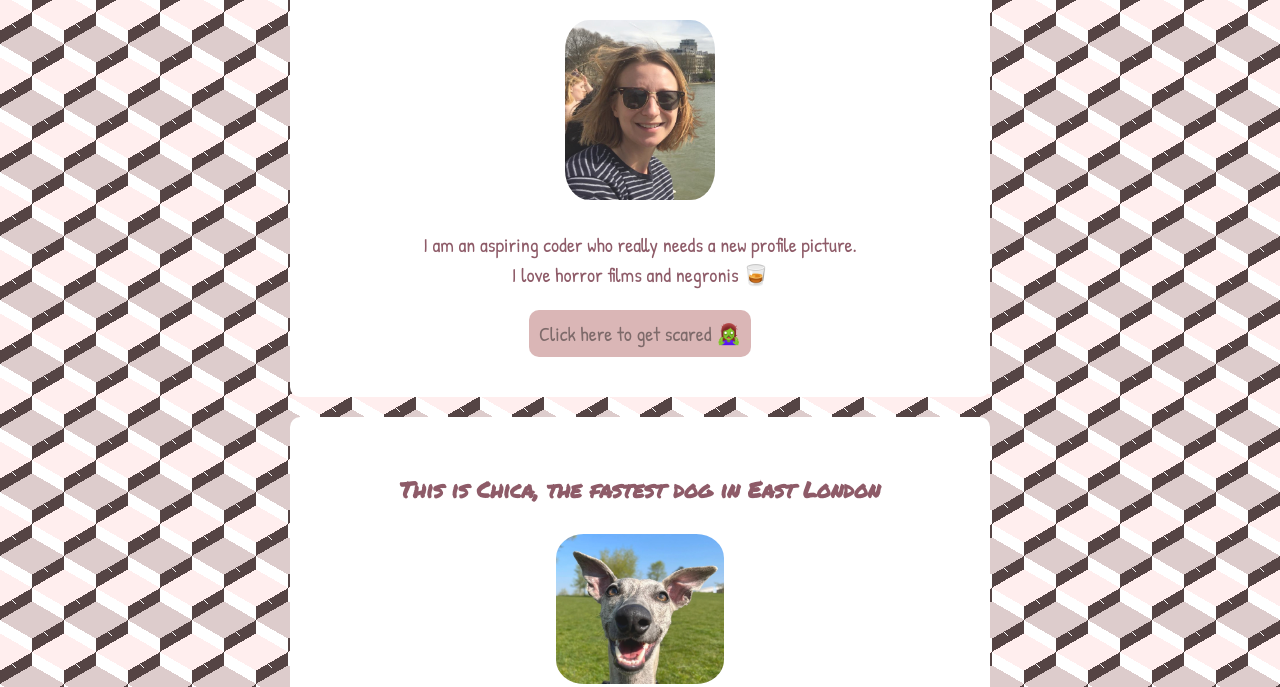
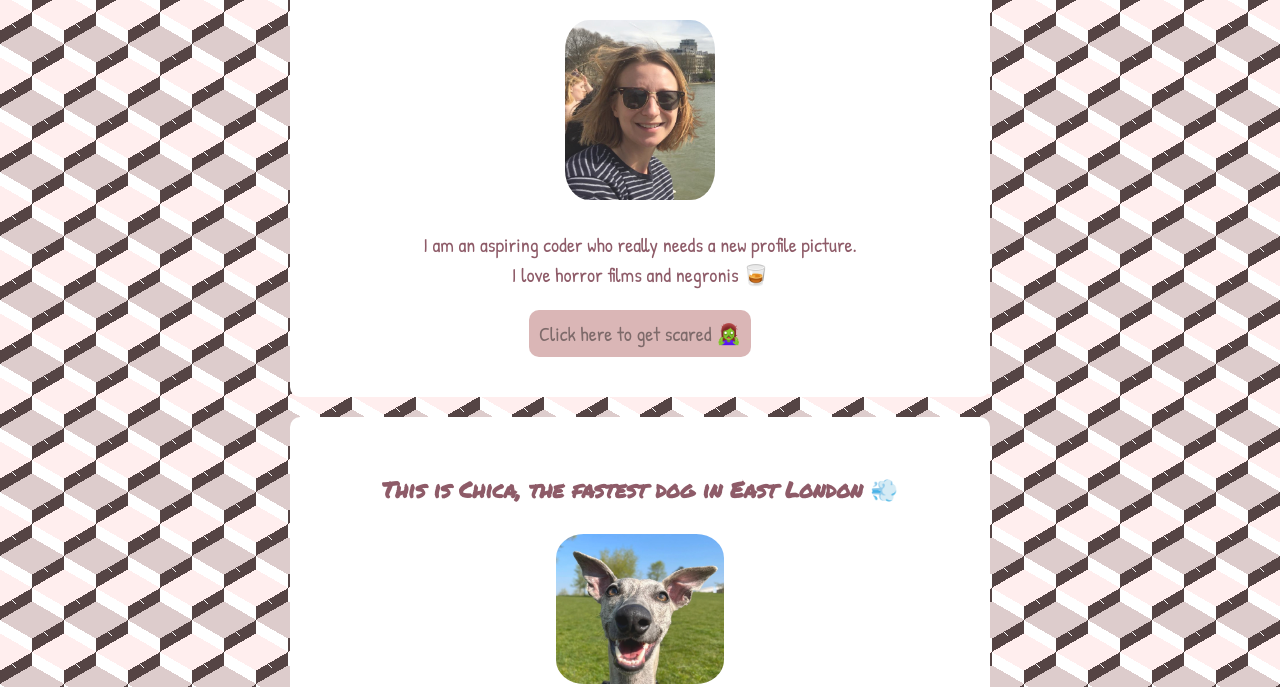
Before and after one commit to ellaherlihy/profile, a plain HTML site: page index.html in a window 1280 px wide. Shown: the part 148-835 px from the top of the page. Drawn offline with Linux system fonts and the light colour scheme.

Commit message:
make my profile prettier

```diff
--- a/index.html
+++ b/index.html
@@ -22,7 +22,7 @@
       </div>
 
       <div class="card-white" id=ella-profile>
-        <h2>This is Chica, the fastest dog in East London</h2>
+        <h2>This is Chica, the fastest dog in East London 💨</h2>
           <img class = "img-circle-smaller" src="images/chica.jpeg" alt="picture of Chica" height="150">
       </div>
 
```
Also changed, not shown: 1 other file.
